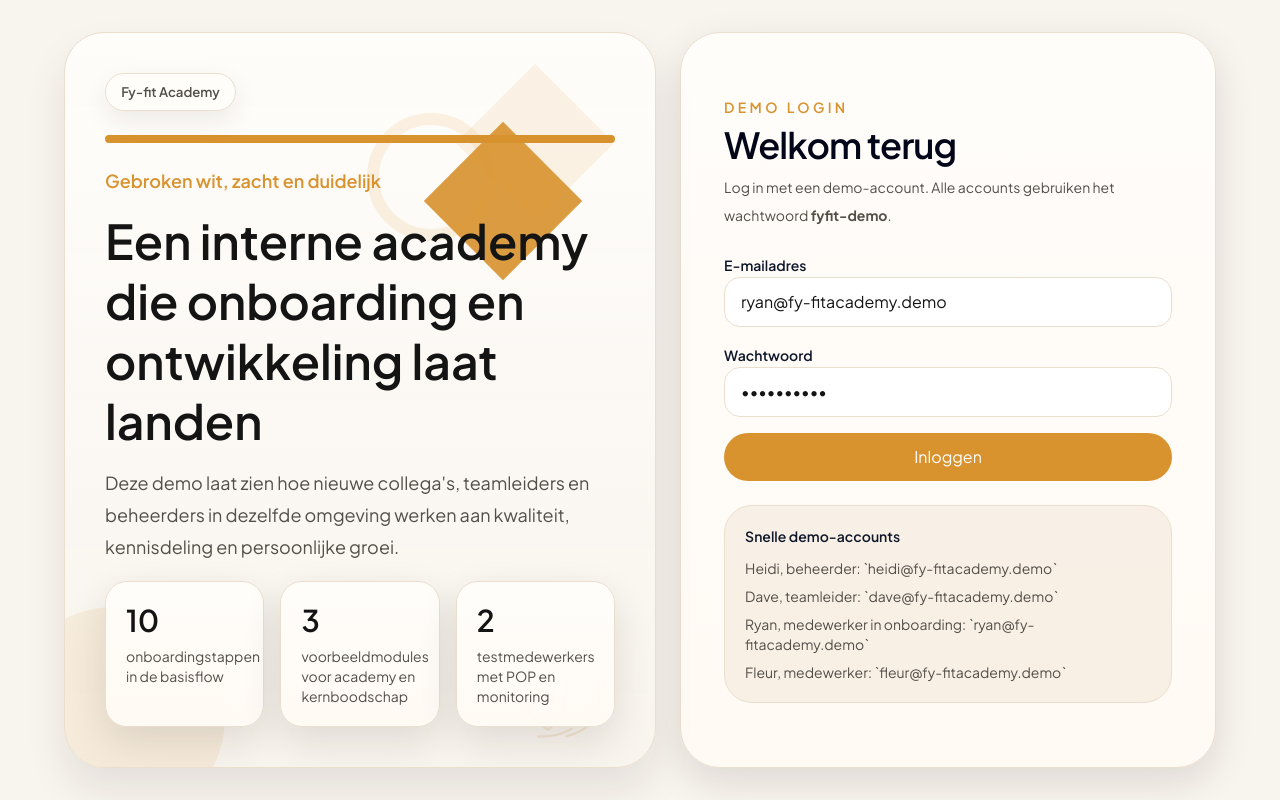
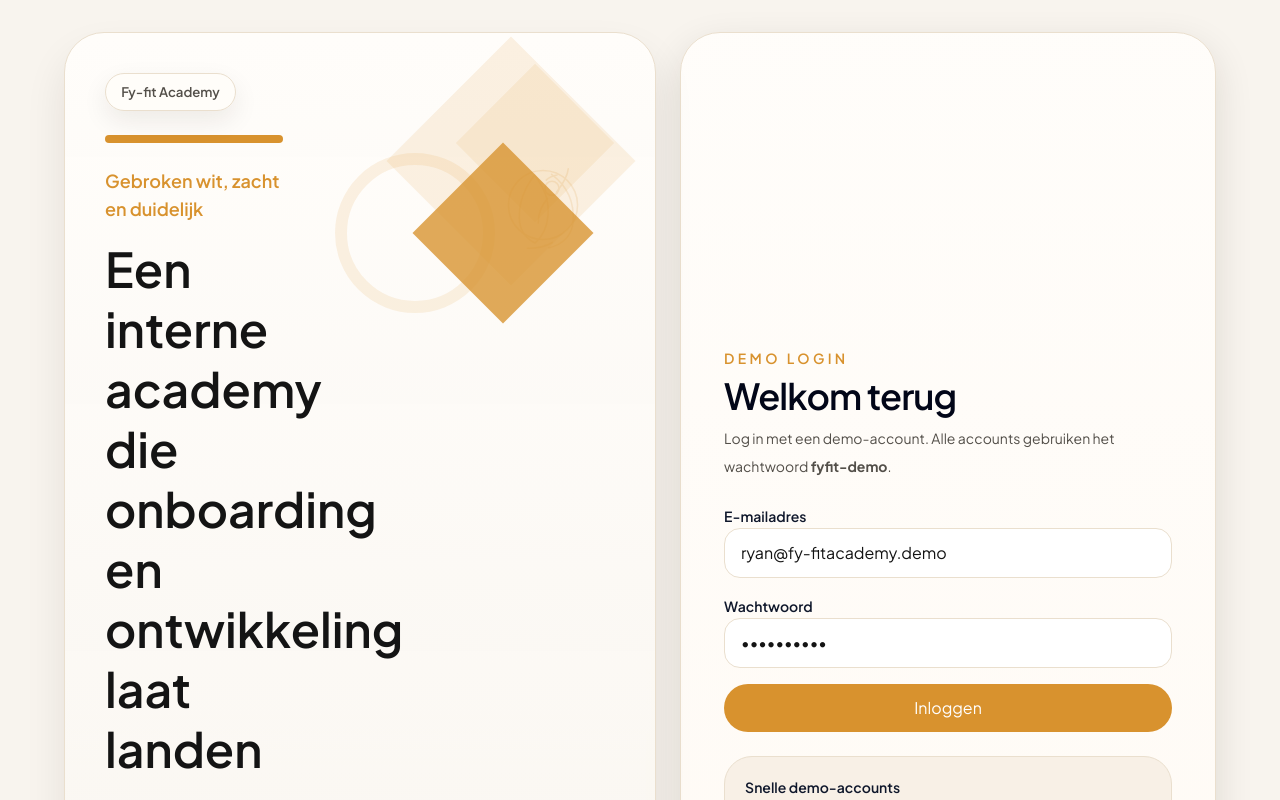
Before and after one commit to luuksmeekens94-hash/fy-fit-academy, a Next.js app: page /login in a window 1280 px wide. Shown: the top 800 px of the page. Built offline with nearby package versions, Linux system fonts and the light colour scheme; no server answers.

Commit message:
Refine hero artwork and watermark

```diff
--- a/src/app/globals.css
+++ b/src/app/globals.css
@@ -128,8 +128,9 @@ textarea {
   position: absolute;
   right: 2rem;
   bottom: 1.5rem;
-  opacity: 0.16;
+  opacity: 0.22;
   pointer-events: none;
+  z-index: 0;
 }
 
 .orb-ring {
@@ -151,6 +152,23 @@ textarea {
   background: var(--brand);
 }
 
+.diamond-soft {
+  position: absolute;
+  transform: rotate(45deg);
+  background: rgba(216, 146, 46, 0.12);
+}
+
+.hero-copy {
+  position: relative;
+  z-index: 2;
+}
+
+.hero-art {
+  position: relative;
+  min-height: 220px;
+  z-index: 1;
+}
+
 .frost-panel {
   background: rgba(255, 253, 250, 0.78);
   backdrop-filter: blur(10px);
--- a/src/app/login/page.tsx
+++ b/src/app/login/page.tsx
@@ -22,10 +22,9 @@ export default async function LoginPage({ searchParams }: LoginPageProps) {
     <main className="min-h-screen bg-transparent px-4 py-8">
       <div className="mx-auto grid min-h-[92vh] max-w-6xl gap-6 lg:grid-cols-[1.05fr_0.95fr]">
         <section className="hero-panel soft-grid relative flex flex-col justify-between rounded-[40px] p-8 lg:p-10">
-          <div className="diamond-shape right-24 top-28 h-28 w-28 opacity-90" />
-          <div className="orb-ring right-40 top-20 h-32 w-32" />
-          <BrandMark className="watermark-logo h-32 w-32 text-[var(--brand)]" />
-          <div className="relative space-y-6">
+          <BrandMark className="watermark-logo h-36 w-36 text-[var(--brand)]" />
+          <div className="grid gap-8 lg:grid-cols-[minmax(0,1.1fr)_300px] lg:items-start">
+            <div className="hero-copy space-y-6">
               <div className="brand-chip">Fy-fit Academy</div>
               <div className="accent-line" />
               <div className="space-y-4">
@@ -38,7 +37,14 @@ export default async function LoginPage({ searchParams }: LoginPageProps) {
                 </p>
               </div>
             </div>
-          <div className="relative grid gap-4 sm:grid-cols-3">
+            <div className="hero-art hidden lg:block">
+              <div className="diamond-soft right-4 top-0 h-44 w-44" />
+              <div className="orb-ring left-5 top-20 h-40 w-40" />
+              <div className="diamond-shape right-12 top-24 h-32 w-32 opacity-78" />
+              <BrandMark className="absolute bottom-10 right-6 h-24 w-24 text-[var(--brand)] opacity-[0.14]" />
+            </div>
+          </div>
+          <div className="hero-copy relative grid gap-4 sm:grid-cols-3">
             <div className="card-surface rounded-[22px] p-5">
               <p className="text-3xl font-semibold text-[var(--foreground)]">10</p>
               <p className="mt-2 text-sm text-[var(--ink-soft)]">onboardingstappen in de basisflow</p>
--- a/src/components/app-shell.tsx
+++ b/src/components/app-shell.tsx
@@ -16,10 +16,10 @@ export function AppShell({ user, children }: AppShellProps) {
     <div className="min-h-screen bg-transparent">
       <div className="mx-auto flex min-h-screen max-w-[1600px] flex-col px-4 py-4 lg:px-6">
         <div className="hero-panel soft-grid rounded-[36px] px-6 py-6 text-[var(--foreground)] lg:px-8">
-          <BrandMark className="watermark-logo h-28 w-28 text-[var(--brand)]" />
+          <BrandMark className="watermark-logo h-32 w-32 text-[var(--brand)]" />
           <div className="relative flex flex-col gap-6">
-            <div className="flex flex-col gap-6 lg:flex-row lg:items-start lg:justify-between">
-              <div className="space-y-5">
+            <div className="grid gap-8 lg:grid-cols-[minmax(0,1.2fr)_340px] lg:items-start">
+              <div className="hero-copy space-y-5">
                 <div className="brand-chip">Fy-fit Academy MVP</div>
                 <div className="accent-line" />
                 <div className="space-y-3">
@@ -32,9 +32,12 @@ export function AppShell({ user, children }: AppShellProps) {
                   </p>
                 </div>
               </div>
-              <div className="frost-panel relative overflow-hidden rounded-[30px] px-5 py-5">
-                <div className="orb-ring right-14 top-0 h-28 w-28" />
-                <div className="glass-orb bottom-4 right-0 h-28 w-28" />
+              <div className="hero-art">
+                <div className="diamond-soft right-10 top-3 h-36 w-36" />
+                <div className="orb-ring left-6 top-10 h-32 w-32" />
+                <div className="glass-orb bottom-5 right-4 h-28 w-28" />
+                <BrandMark className="absolute bottom-2 right-2 h-20 w-20 text-[var(--brand)] opacity-20" />
+                <div className="frost-panel relative z-10 mt-20 overflow-hidden rounded-[30px] px-5 py-5">
                   <div className="relative flex items-center gap-4">
                     <div className="flex h-14 w-14 items-center justify-center rounded-full bg-[var(--brand-soft)] font-semibold text-[var(--brand)]">
                       {initials(user.name)}
@@ -53,6 +56,7 @@ export function AppShell({ user, children }: AppShellProps) {
                         Uitloggen
                       </button>
                     </form>
+                  </div>
                 </div>
               </div>
             </div>
```
Lines whose indentation alone changed are shown as unchanged.
